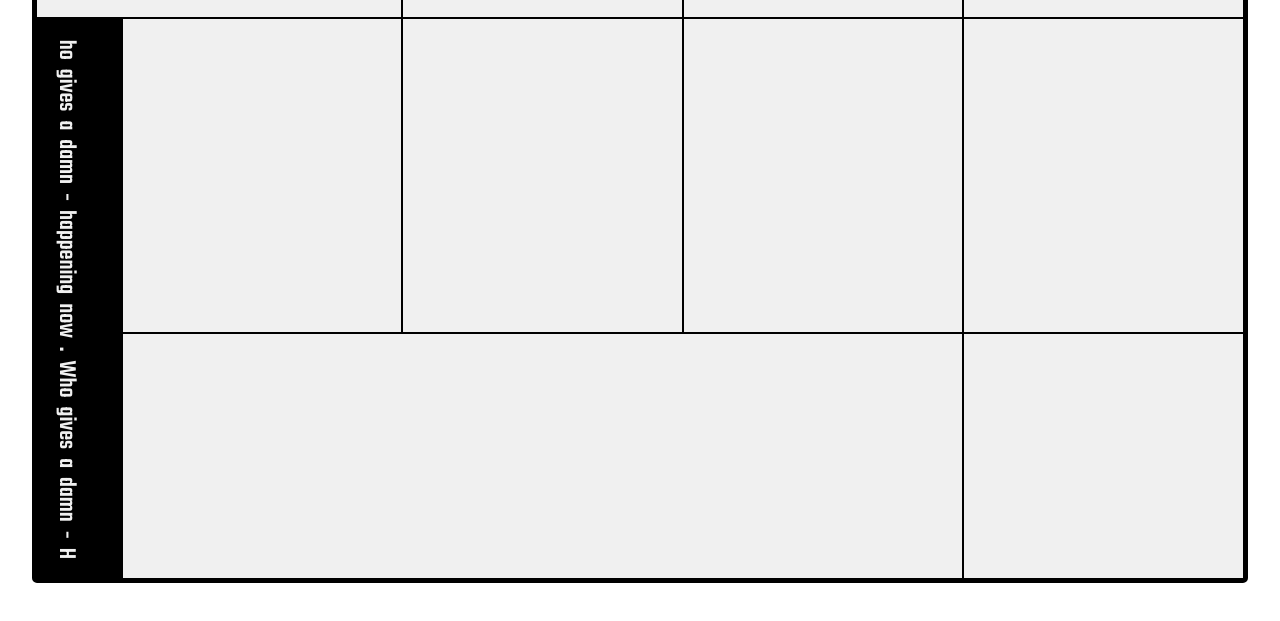
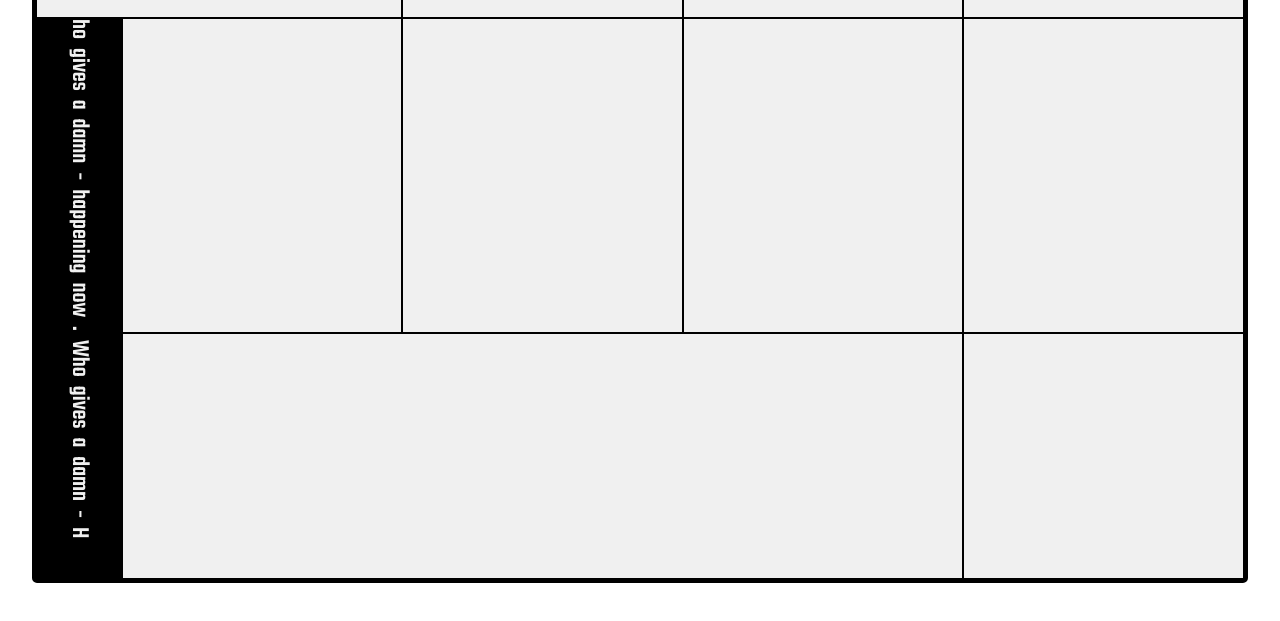
Before and after one commit to KimJi-An/Museum, a website built with Vite: page index.html in a window 1280 px wide. Shown: the part 177-798 px from the top of the page. Built offline with nearby package versions, Linux system fonts and the light colour scheme; a web font is replaced by a local one.

Commit message:
label의 transform 기준점 변경

```diff
--- a/index.html
+++ b/index.html
@@ -24,7 +24,7 @@
       <span class="nav__contents">our philosophy</span>
     </h3>
     <div class="label">
-      <span>ho gives a damn - happening now . Who gives a damn - H</span>
+      <h4>ho gives a damn - happening now . Who gives a damn - H</h4>
     </div>
     <article class="article"></article>
     <div class="img"></div>
--- a/styles/style.scss
+++ b/styles/style.scss
@@ -86,14 +86,14 @@ body {
 			background-color: $fontColor;
 			position: relative;
 
-			span {
-				display: inline-block;
+			h4 {
 				font-family: $mainFont, sans-serif;
 				font-size: 25px;
 				white-space: nowrap;
 				position: absolute;
-				left: -277%;
-				top: 48%;
+				left: 65%;
+				top: 0;
+				transform-origin: left top;
 				transform: rotate(90deg);
 				word-spacing: 5px;
 			}
```
